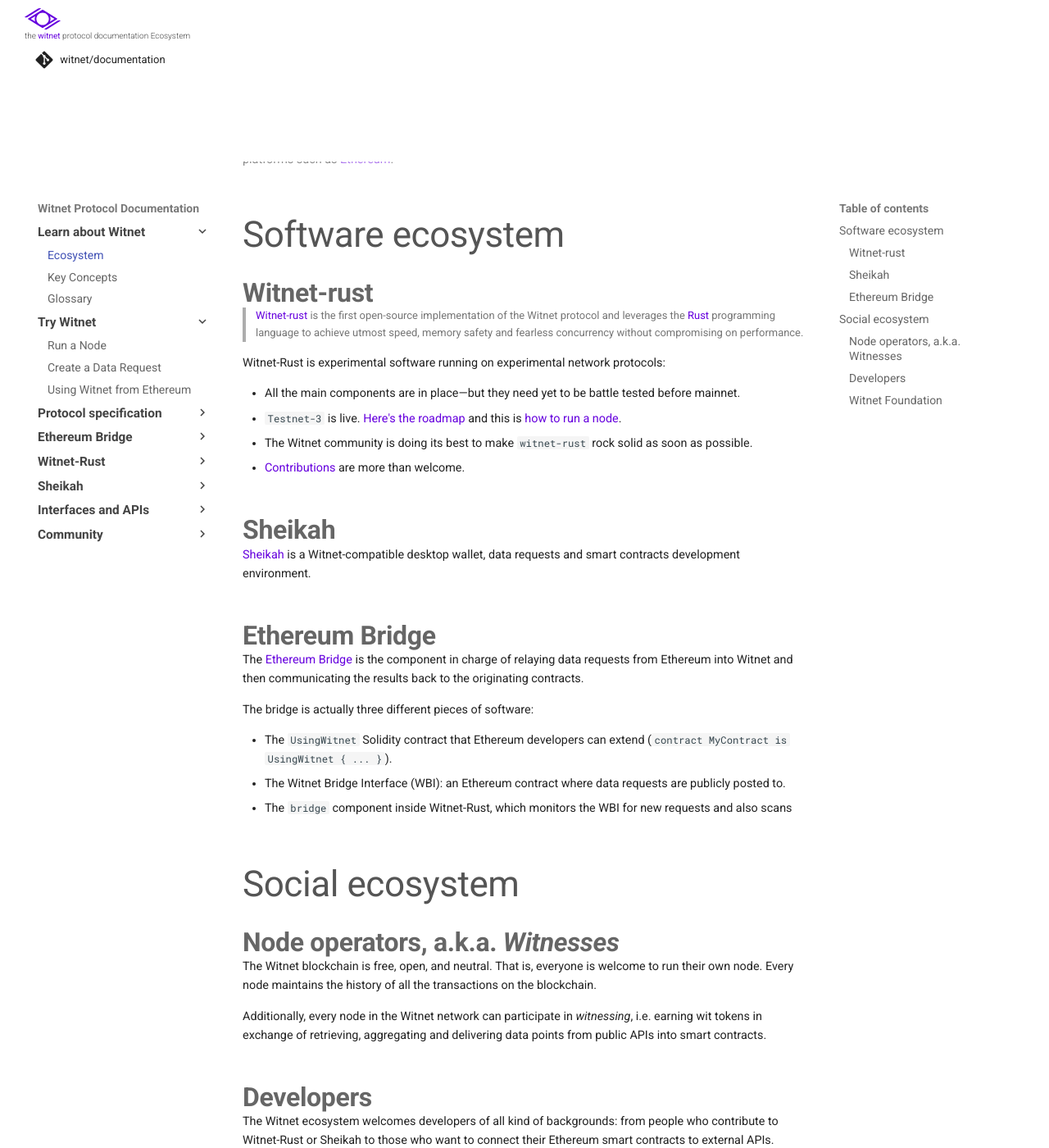
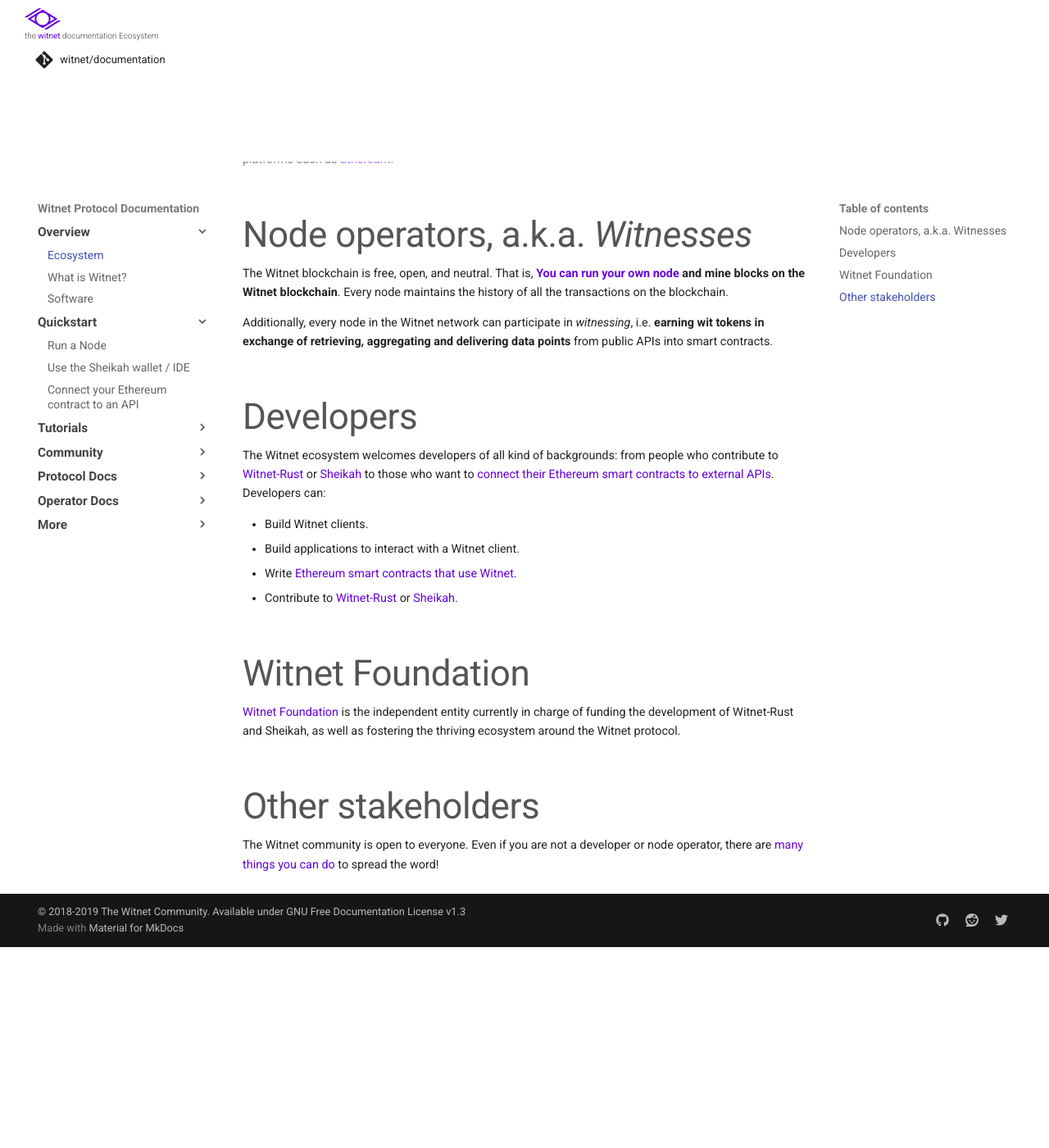
Before and after one commit to witnet/documentation, an MkDocs documentation site: the page built from docs/index.md, in a window 1280 px wide and 1400 px high, scrolled down 564 px. Shown: the whole window at 82% size. Built offline with MkDocs 1.6.1 and Material for MkDocs 9.7.7, drawn with Linux system fonts in a browser that asks for light colours; comment, search, counter and statistics services are not loaded; after the commit the page ends 1719 px from its top, so only the background shows below that; some of the changed text lies outside the part shown.

Commit message:
feat: improve content structure

```diff
--- a/docs/index.md
+++ b/docs/index.md
@@ -2,9 +2,10 @@
 
 ![alt medium |>][apis-illustration]
 
-Witnet's mission is to enable a network of computers to act as a
-**decentralized oracle** that retrieves, attests and delivers information
-in behalf of **smart contracts** in a **tamper-resistant** way.
+The Witnet protocol enables a network of computers to act as a
+**decentralized oracle** that retrieves, attests and delivers
+information in behalf of **smart contracts** in a **tamper-resistant**
+way.
 
 > This _Decentralized Oracle Network (DON)_ maintains and distributes a
 > _block chain_ data structure that serves as a common ledger for the
@@ -17,83 +18,46 @@ Active network participants **earn wit tokens** for fulfilling the data
 retrieval, attestation and delivery tasks coming from different smart
 contract platforms such as [Ethereum][ethereum].
 
-## Software ecosystem
-
-### Witnet-rust
-> [Witnet-rust][witnet-rust] is the first open-source implementation of
-> the Witnet protocol and leverages the [Rust][rust] programming
-> language to achieve utmost speed, memory safety and fearless
-> concurrency without compromising on performance.
-
-Witnet-Rust is experimental software running on experimental network
-protocols:
-
-- All the main components are in place—but they need yet to be
-battle tested before mainnet.
-- `Testnet-3` is live. [Here's the roadmap][roadmap] and this is
-[how to run a node][run-a-node].
-- The Witnet community is doing its best to make `witnet-rust` rock
-solid as soon as possible.
-- [Contributions][contributing] are more than welcome.
-
-### Sheikah
-
-[Sheikah][sheikah] is a Witnet-compatible desktop wallet, data requests
-and smart contracts development environment.
-
-### Ethereum Bridge
-
-The [Ethereum Bridge][use-from-ethereum] is the component in charge of
-relaying data requests from Ethereum into Witnet and then communicating
-the results back to the originating contracts.
-
-The bridge is actually three different pieces of software:
-
-- The `UsingWitnet` Solidity contract that Ethereum developers can
-  extend (`contract MyContract is UsingWitnet { ... }`).
-- The Witnet Bridge Interface (WBI): an Ethereum contract where data
-  requests are publicly posted to.
-- The `bridge` component inside Witnet-Rust, which monitors the WBI for
-  new requests and also scans
-
-## Social ecosystem
-
-### Node operators, a.k.a. *Witnesses*
-The Witnet blockchain is free, open, and neutral. That is, everyone is
-welcome to run their own node. Every node maintains the history of all
-the transactions on the blockchain.
+## Node operators, a.k.a. *Witnesses*
+The Witnet blockchain is free, open, and neutral. That is,
+**[You can run your own node][run-a-node] and mine blocks on the Witnet
+blockchain**. Every node maintains the history of all the transactions
+on the blockchain.
 
 Additionally, every node in the Witnet network can participate in
-*witnessing*, i.e. earning wit tokens in exchange of retrieving,
-aggregating and delivering data points from public APIs into smart
+*witnessing*, i.e. **earning wit tokens in exchange of retrieving,
+aggregating and delivering data points** from public APIs into smart
 contracts.
 
-### Developers
+## Developers
 
 The Witnet ecosystem welcomes developers of all kind of backgrounds:
-from people who contribute to Witnet-Rust or Sheikah to those who want
-to connect their Ethereum smart contracts to external APIs. Developers
-can:
+from people who contribute to [Witnet-Rust] or [Sheikah] to those who
+want to
+[connect their Ethereum smart contracts to external APIs][ethereum].
+Developers can:
 
 - Build Witnet clients.
 - Build applications to interact with a Witnet client.
-- Write Ethereum smart contracts that use Witnet.
-- Contribute to Witnet-Rust or Sheikah.
+- Write [Ethereum smart contracts that use Witnet][ethereum].
+- Contribute to [Witnet-Rust] or [Sheikah].
 
-### Witnet Foundation
+## Witnet Foundation
 
 [Witnet Foundation][foundation] is the independent entity currently in
 charge of funding the development of Witnet-Rust and Sheikah, as well
 as fostering the thriving ecosystem around the Witnet protocol.
 
+## Other stakeholders
+The Witnet community is open to everyone. Even if you are not a
+developer or node operator, there are
+[many things you can do][contributing] to spread the word!
+
 [apis-illustration]: assets/images/APIs.svg
+[ethereum]: try/use-from-ethereum.md
+[foundation]: https://witnet.foundation
+[whitepaper]: https://witnet.io/static/witnet-whitepaper.pdf
+[run-a-node]: try/run-a-node.md
 [contributing]: community/contributing.md
-[ethereum]: https://ethereum.org
-[foundation]: https://witnet.foundation
-[roadmap]: community/roadmap
-[run-a-node]: try/run-a-node.md
-[rust]: https://rust-lang.org
-[sheikah]: https://github.com/witnet/sheikah
-[use-from-ethereum]: try/use-from-ethereum
-[witnet-rust]: https://github.com/witnet/sheikah
-[whitepaper]: https://witnet.io/static/witnet-whitepaper.pdf
+[Witnet-Rust]: https://github.com/witnet/witnet-rust
+[Sheikah]: https://github.com/witnet/sheikah
--- a/docs/learn/concepts.md
+++ b/docs/overview/concepts.md
@@ -1,4 +1,4 @@
-# Key Concepts
+# What is Witnet?
 
 The Witnet protocol, as outlined by the [Witnet Whitepaper][whitepaper],
 allows a network of computers to act as a "decentralized oracle" that
--- a/mkdocs.yml
+++ b/mkdocs.yml
@@ -3,42 +3,42 @@ site_url: https://docs.witnet.io
 copyright: © 2018-2019 The Witnet Community. Available under <a href="https://www.gnu.org/licenses/fdl-1.3.en.html" rel="license">GNU Free Documentation License v1.3</a>
 
 nav:
-  - Learn about Witnet:
-    - Ecosystem: index.md
-    - learn/concepts.md
-    - learn/glossary.md
-  - Try Witnet:
-    - Run a Node: try/run-a-node.md
-    - try/my-first-data-request.md
-    - Using Witnet from Ethereum: try/use-from-ethereum.md
-  - Protocol specification:
-    - protocol/reputation.md
-    - protocol/sortition.md
-    - protocol/transactions.md
-    - protocol/blocks.md
-    - Data Requests:
-      - Overview: protocol/data-requests/overview.md
-      - Encoding: protocol/data-requests/radon-encoding.md
-      - Examples: protocol/data-requests/examples.md
-    - protocol/serialization.md
-  - Ethereum Bridge:
-    - ethereum/solidity-library.md
-    - ethereum/witnet-bridge-interface.md
-    - ethereum/run-a-bridge.md
-  - Witnet-Rust:
-    - Compilation: witnet-rust/compiling.md
-    - Configuration: witnet-rust/configuration.md
-  - Sheikah:
-    - sheikah/compiling.md
-  - Interfaces and APIs:
-    - Command Line Interface: interfaces/cli.md
-    - Witnet-Rust JSON-RPC: interfaces/json-rpc.md
-    - Wallet API: interfaces/wallet-api.md
+  - Overview:
+      - Ecosystem: index.md
+      - What is Witnet?: overview/concepts.md
+      - Software: overview/software.md
+  - Quickstart:
+      - Run a Node: try/run-a-node.md
+      - Use the Sheikah wallet / IDE: try/sheikah.md
+      - Connect your Ethereum contract to an API: try/use-from-ethereum.md
+  - Tutorials:
+      - "Beginner: Bitcoin price feed":
+        - try/my-first-data-request.md
+      - "Advanced: ":
+        - try/my-first-data-request.md
   - Community:
-    - Roadmap: community/roadmap.md
-    - community/open-source.md
-    - Contributing: community/contributing.md
-    - community/guidelines.md
+      - Contributing: community/contributing.md
+      - Open Source: community/open-source.md
+      - Roadmap: community/roadmap.md
+  - Protocol Docs:
+      - protocol/reputation.md
+      - protocol/sortition.md
+      - protocol/transactions.md
+      - protocol/blocks.md
+      - Data Requests:
+          - Overview: protocol/data-requests/overview.md
+          - Encoding: protocol/data-requests/radon-encoding.md
+          - Examples: protocol/data-requests/examples.md
+      - protocol/serialization.md
+  - Operator Docs:
+      - ethereum/run-a-bridge.md
+      - Compilation: witnet-rust/compiling.md
+      - Configuration: witnet-rust/configuration.md
+      - Command Line Interface: interfaces/cli.md
+      - Witnet-Rust JSON-RPC: interfaces/json-rpc.md
+      - Wallet API: interfaces/wallet-api.md
+  - More:
+      - overview/glossary.md
 
 theme:
   name: 'material'
--- a/theme/partials/header.html
+++ b/theme/partials/header.html
@@ -53,7 +53,7 @@
                     {% if config.site_name == page.title %}
                     {{ config.site_name }}
                     {% else %}
-                    <a href="{{ config.site_url | default(nav.homepage.url, true) | url }}" class="md-header-nav__topic">the <strong>witnet</strong> protocol documentation</a>
+                    <a href="{{ config.site_url | default(nav.homepage.url, true) | url }}" class="md-header-nav__topic">the <strong>witnet</strong> documentation</a>
                     <span class="md-header-nav__topic">
               {% if page and page.meta and page.meta.title %}
                 {{ page.meta.title }}
```
Also changed, not shown: docs/overview/software.md (added, +45 -0 lines), docs/overview/glossary.md (renamed from docs/learn/glossary.md).
